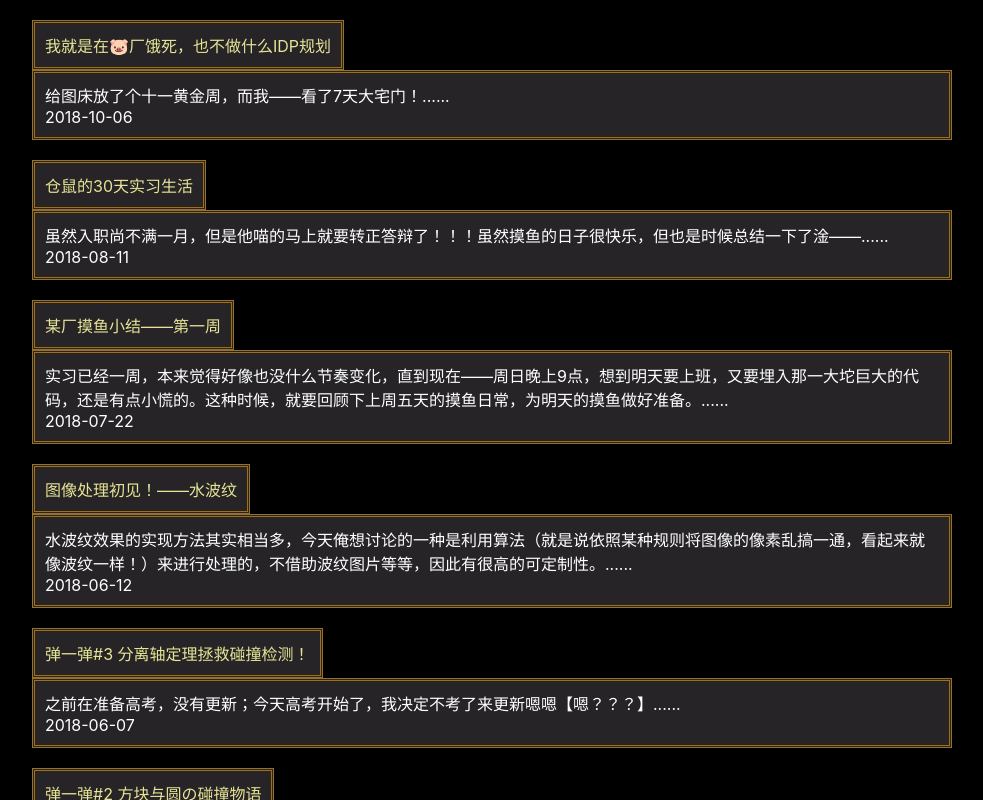
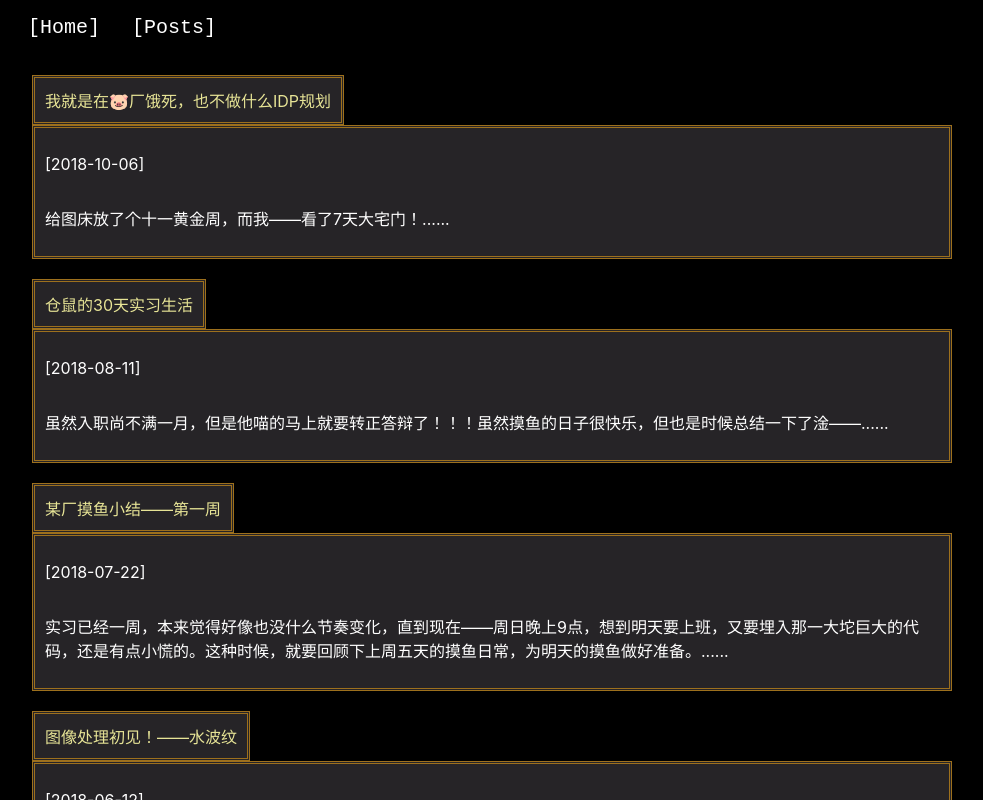
Before and after one commit to B-sirius/b-sirius.github.io, a Next.js app: page /posts in a window 1280 px wide. Shown: the top 800 px of the page, without its empty margins (148-1131 px from the left). Built offline with nearby package versions, Linux system fonts and the light colour scheme.

Commit message:
feat: use css variables

```diff
--- a/components/DialogBox/index.js
+++ b/components/DialogBox/index.js
@@ -13,8 +13,8 @@ const StyledDialogBox = styled(DialogBox)`
     display: flex;
     flex-direction: column;
     flex-grow: 1;
-    border: 1px solid ${({ theme }) => theme.dialogBorderColor};
-    background-color: ${({ theme }) => theme.dialogBgColor};
+    border: 1px solid var(--dialog-border-color);
+    background-color: var(--dialog-bg-color);
     padding: 1px;
 
     & > div {
--- a/components/DialogLink/index.js
+++ b/components/DialogLink/index.js
@@ -2,16 +2,14 @@
 
 import styled from 'styled-components';
 import StyledDialogBox from 'components/DialogBox';
+import FitDialogBox from 'components/FitDialogBox';
 import Link from 'next/link';
 
-const DialogTitle = styled(StyledDialogBox)`
-    width: fit-content;
-
+const DialogTitle = styled(FitDialogBox)`
     & > div {
-        width: fit-content;
         color: ${({ theme }) => theme.fontHighlightColor};
     }
-`
+`;
 
 const DialogLink = ({ className, title, href, children }) => (
     <div className={className}>
@@ -25,7 +23,6 @@ const DialogLink = ({ className, title, href, children }) => (
                     )
                     : (title)
             }
-
         </DialogTitle>
         <StyledDialogBox>
             {children}
--- /dev/null
+++ b/components/FitDialogBox/index.js
@@ -0,0 +1,12 @@
+import styled from 'styled-components';
+import StyledDialogBox from 'components/DialogBox';
+
+const FitDialogBox = styled(StyledDialogBox)`
+    width: fit-content;
+
+    & > div {
+        width: fit-content;
+    }
+`
+
+export default FitDialogBox;
--- /dev/null
+++ b/components/Nav/index.js
@@ -0,0 +1,38 @@
+import styled from 'styled-components';
+import Link from 'next/link';
+
+const LINKS = [
+    ['Home', '/'],
+    ['Posts', '/posts'],
+]
+
+const ContainerWrapper = styled.div`
+    display: flex;
+`
+
+const Container = ({ children }) => (
+    <ContainerWrapper>
+        {children}
+    </ContainerWrapper>
+)
+
+const StyledA = styled.a`
+    padding: 16px;
+    font-family: monospace;
+    color: var(--font-color);
+    font-size: 20px;
+`;
+
+const Nav = ({ className }) => (
+    <Container className={className}>
+        {
+            LINKS.map(item => (
+                <Link href={item[1]} key={item[0]}>
+                    <StyledA>[{item[0]}]</StyledA>
+                </Link>
+            ))
+        }
+    </Container>
+)
+
+export default Nav;
--- a/components/Root/index.js
+++ b/components/Root/index.js
@@ -2,7 +2,13 @@
 import styled from 'styled-components';
 
 const RootWrapper = styled.div`
-    background-color: ${({ theme }) => theme.rootBgColor};
+    --root-bg-color: ${({ theme }) => theme.rootBgColor};
+    --dialog-bg-color: ${({ theme }) => theme.dialogBgColor};
+    --dialog-border-color: ${({ theme }) => theme.dialogBorderColor};
+    --font-color: ${({ theme }) => theme.fontColor};
+    --font-highlight-color: ${({ theme }) => theme.fontHighlightColor};
+
+    background-color: var(--root-bg-color);
     overflow: scroll;
 `
 const Root = ({ children }) => (
--- /dev/null
+++ b/components/RootContainer/index.js
@@ -0,0 +1,16 @@
+import styled from 'styled-components';
+
+// 固定宽度的主体容器
+const ContainerWrapper = styled.div`
+    width: 960px;
+    margin: auto;
+    overflow: hidden;
+`
+
+const Container = ({ children }) => (
+    <ContainerWrapper>
+        {children}
+    </ContainerWrapper>
+)
+
+export default Container;
--- a/pages/posts/index.js
+++ b/pages/posts/index.js
@@ -2,9 +2,11 @@
 import postMap from 'postMap.json';
 import dayjs from 'dayjs';
 import styled from 'styled-components';
+import { ThemeProvider } from 'styled-components';
+import Root from 'components/Root';
+import RootContainer from 'components/RootContainer';
 import DialogLink from 'components/DialogLink';
-import Root from 'components/Root';
-import { ThemeProvider } from 'styled-components';
+import Nav from 'components/Nav';
 import theme from 'theme';
 
 // 按时间排序好的博客内容
@@ -19,17 +21,6 @@ const sortedPosts = Object
         return -1;
     });
 
-// 固定宽度的主体容器
-const ContainerWrapper = styled.div`
-    width: 960px;
-    margin: auto;
-`
-const Container = ({ children }) => (
-    <ContainerWrapper>
-        {children}
-    </ContainerWrapper>
-)
-
 // 对话框样式的section
 const HomeSection = styled(DialogLink)`
     margin: 20px;
@@ -39,17 +30,18 @@ const HomeSection = styled(DialogLink)`
 const PostList = () => (
     <ThemeProvider theme={theme}>
         <Root>
-            <Container>
+            <RootContainer>
+                <Nav />
                 {sortedPosts.map((post) => {
                     const { date, title, id, description } = post;
                     return (
                         <HomeSection title={title} key={id} href={`/posts/${id}`}>
-                            <div>{description}</div>
-                            <div>{date}</div>
+                            <p>[{date}]</p>
+                            <p>{description}</p>
                         </HomeSection>
                     )
                 })}
-            </Container>
+            </RootContainer>
         </Root>
     </ThemeProvider>
 )
```
Also changed, not shown: pages/posts/[id].js (+16 -6 lines).
